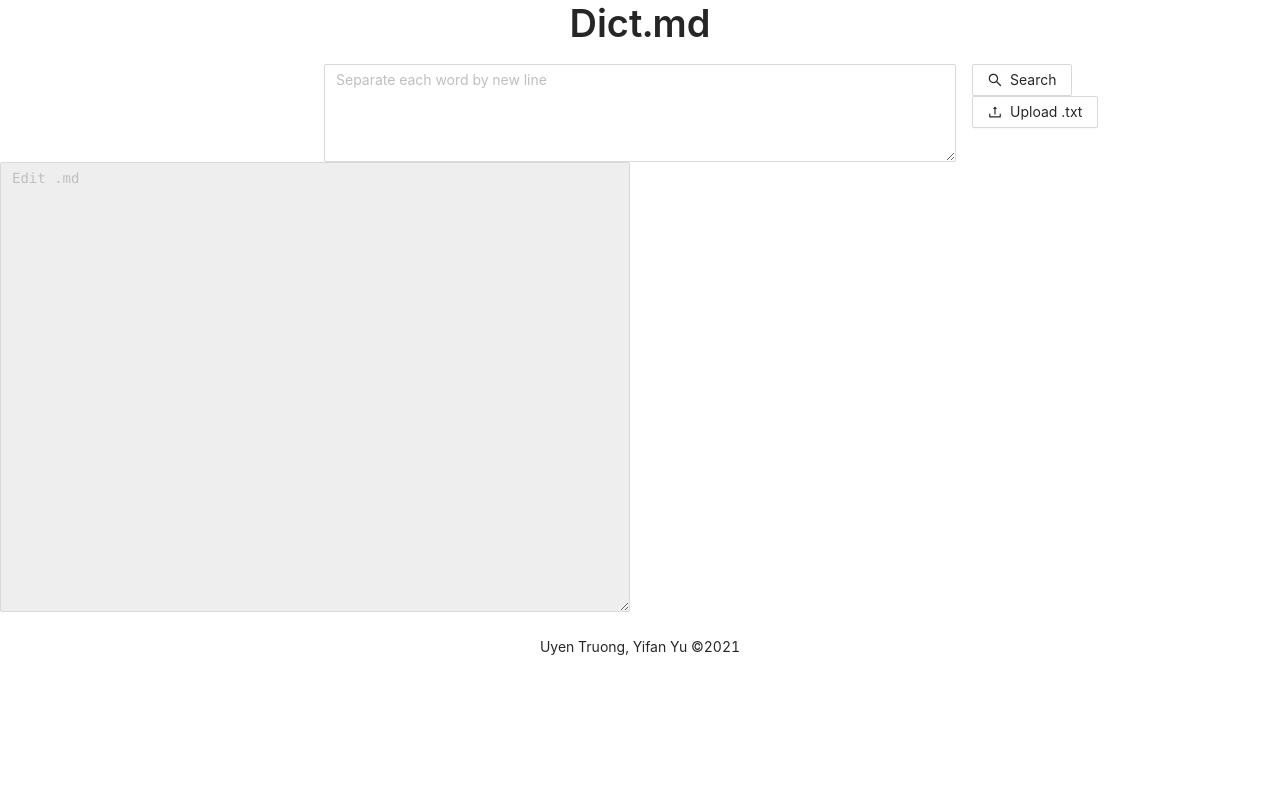
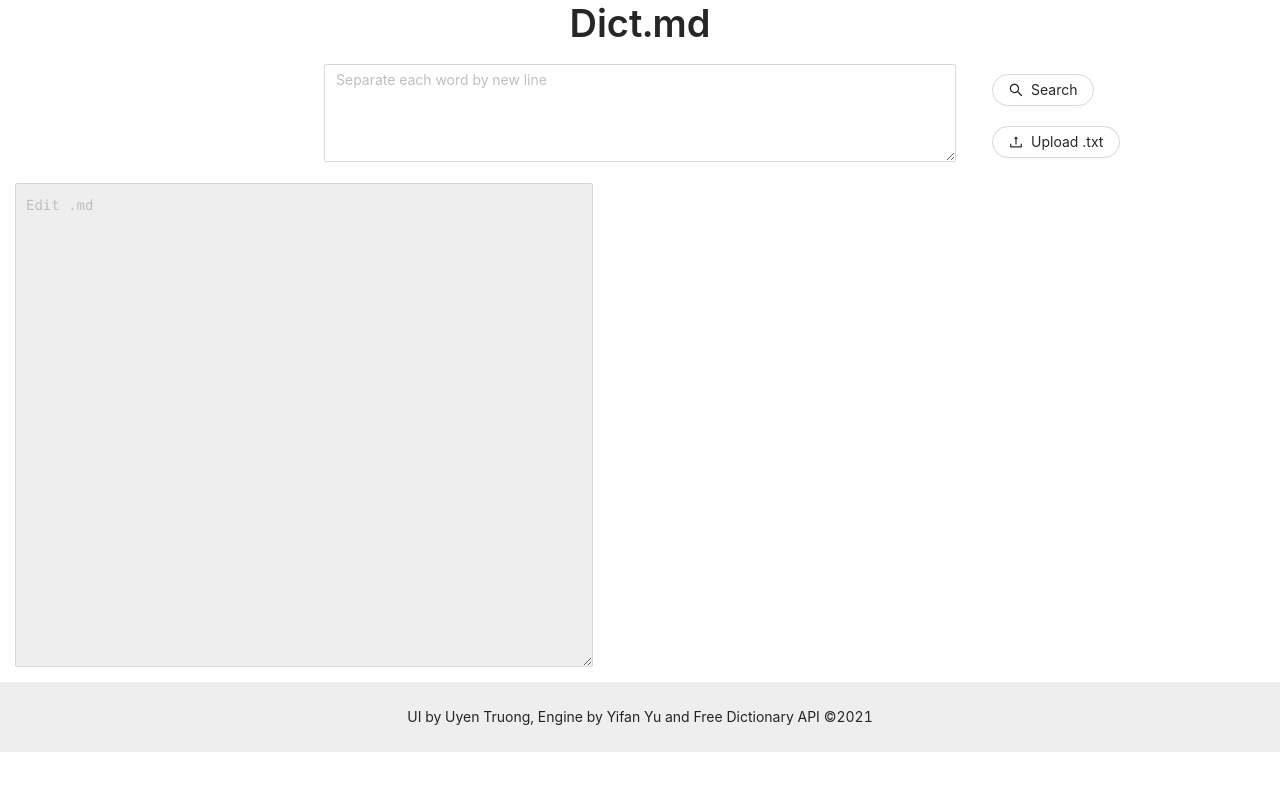
Before and after one commit to gwentruong/dict.md, a React (Create React App) app: page / in a window 1280 px wide. Shown: the top 790 px of the page. Built offline with nearby package versions, Linux system fonts and the light colour scheme.

Commit message:
Adjust CSS alignment

```diff
--- a/src/App.css
+++ b/src/App.css
@@ -42,4 +42,31 @@
 .code {
   background-color:#EEEEEE;
   font-family:Consolas,Monaco,Lucida Console,Liberation Mono,DejaVu Sans Mono,Bitstream Vera Sans Mono,Courier New;
+  margin: 15px;
+  word-wrap: break-word;
+  padding: 10px;
 }
+
+.but {
+  margin: 10px;
+  left: 10px;
+}
+
+.render-text {
+  overflow: scroll;
+  margin: 15px;
+  max-height: 34.5em;
+  padding: 10px;
+}
+
+.footer {
+  text-align: center;
+  background-color: #EEEEEE;
+  bottom: 0;
+}
+
+.spinner {
+  position: absolute;
+  top: 40%;
+  right: 50%;
+}
--- a/src/App.js
+++ b/src/App.js
@@ -4,6 +4,8 @@ import './App.css';
 import { Row, Col, Button, Input, Typography, Layout, Upload, Spin} from 'antd';
 import { SearchOutlined, UploadOutlined, DownloadOutlined} from '@ant-design/icons';
 import marked from 'marked';
+
+// var markdownpdf = require("markdown-pdf")
 
 const App = () => {
   const [wordText, setWordText] = useState()
@@ -27,6 +29,7 @@ const App = () => {
           let rawString = definitionMD ? definitionMD : ""
           setDefinitionMD(rawString.concat(file.response))
         }
+        return definitionMD
       })
       setIsLoading(false)
     } else if (info.file.status === 'error') {
@@ -73,9 +76,9 @@ const App = () => {
     a.click();
   }
 
-  const downloadPDF = () => {
-
-  }
+  // const downloadPDF = () => {
+  //   markdownpdf().from.string(definitionMD).to.buffer
+  // }
 
   const props = {
     name: "file",
@@ -118,49 +121,54 @@ const App = () => {
         <Col span={6}>
           <Row>
             <Button
+              className="but"
               icon={<SearchOutlined />}
-              onClick={searchText}>
+              onClick={searchText}
+              shape="round">
                 Search
             </Button>
           </Row>
           <Row>
             <Upload {...props}>
-              <Button icon={<UploadOutlined />}>Upload .txt</Button>
+              <Button className="but" icon={<UploadOutlined />} shape="round">Upload .txt</Button>
             </Upload>
           </Row>
         </Col>
       </Row>
       <Row gutter={16} justify="space-between">
-        <Col flex={2}>
+        <Col span={11}>
           <Input.TextArea
             className="code"
-            rows={20}
+            rows={21}
             placeholder="Edit .md"
             onChange={e => setDefinitionMD(e.target.value)}
             value={definitionMD} />
+          {definitionMD ?
+                <Row>
+                  <Col>
+                    <Button
+                      className="but"
+                      icon={<DownloadOutlined />}
+                      onClick={downloadMD}
+                      shape="round">
+                        Download .md
+                    </Button>
+                  </Col>
+                </Row>
+          : null}
         </Col>
-        <Col flex={3}>
+        <Col span={13}>
           {isLoading ?
-              <Spin size="large" />
+              <div className="spinner"><Spin size="large" /></div>
           :
             <Layout.Content>
-              <div id="md" dangerouslySetInnerHTML={formatedMD} />
-              {formatedMD ?
-                <Row>
-                  <Col>
-                    <Button icon={<DownloadOutlined />} onClick={downloadMD}>Download .md</Button>
-                  </Col>
-                  <Col>
-                    <Button icon={<DownloadOutlined />} onClick={downloadPDF}>Download .pdf</Button>
-                  </Col>
-                </Row>
-              : null}
+              <div className="render-text" id="md" dangerouslySetInnerHTML={formatedMD} />
             </Layout.Content>}
         </Col>
       </Row>
       <Row gutter={16}>
         <Col span={24}>
-          <Layout.Footer style={{ textAlign: 'center', backgroundColor: '#FFF'  }}>Uyen Truong, Yifan Yu ©2021</Layout.Footer>
+          <Layout.Footer className="footer">UI by Uyen Truong, Engine by Yifan Yu and Free Dictionary API ©2021</Layout.Footer>
         </Col>
       </Row>
     </>
```
